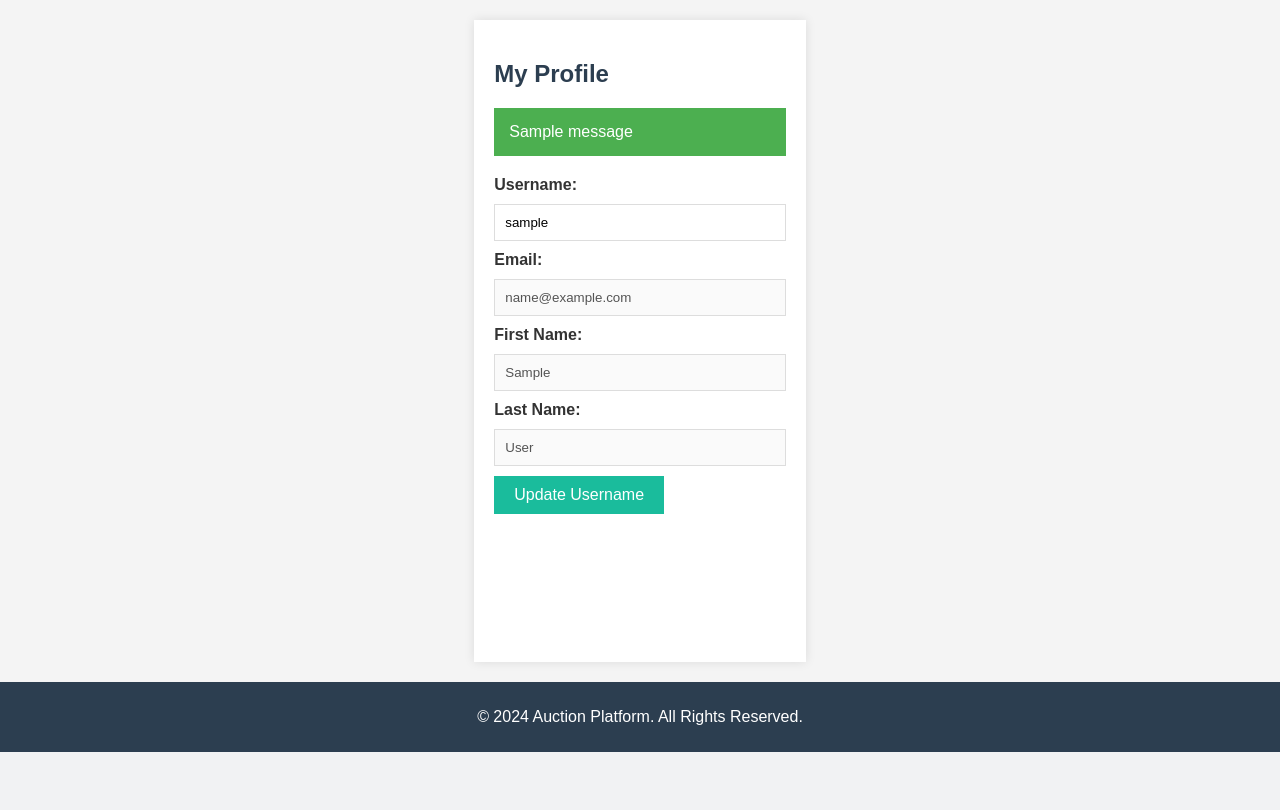
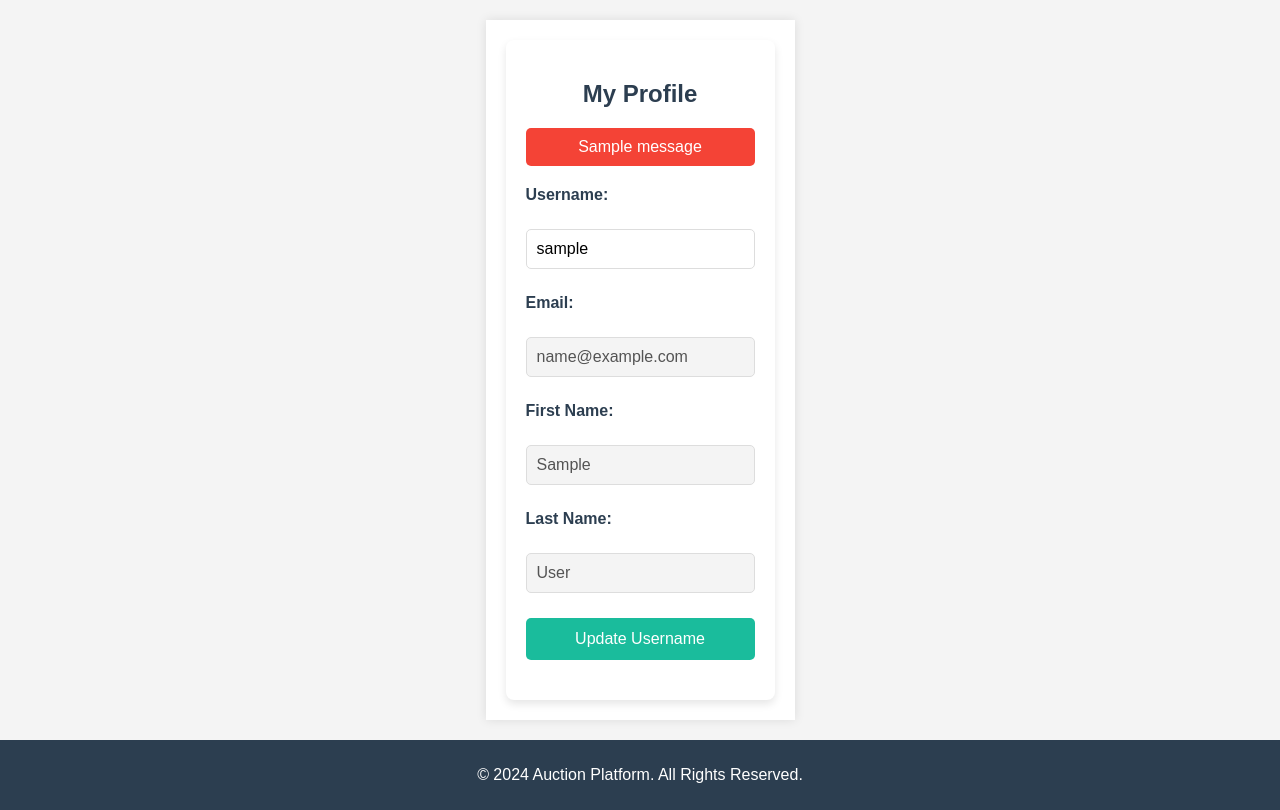
Before and after one commit to VismayaVU/online-auction-system, a Django app: template auction_platform/auction/templates/auction/my_profile.html in a window 1280 px wide. Shown: the part 48-858 px from the top of the page. Before the commit the page ends 800 px from the top, so only its background shows below. Run offline with Django 5.2, Linux system fonts and the light colour scheme; the template is opened without the code that fills it: most values are stand-ins (such as "Sample title", 1, 10 or a date in 2020); one stand-in notice (Sample message) is shown.

Commit message:
Finishing touches to my_profile.html

```diff
--- a/auction_platform/auction/templates/auction/my_profile.html
+++ b/auction_platform/auction/templates/auction/my_profile.html
@@ -1,28 +1,33 @@
 {% extends 'base.html' %}
 
 {% block content %}
-<h2>My Profile</h2>
+  <div style="max-width: 600px; margin: 0 auto; padding: 20px; background-color: #fff; border-radius: 8px; box-shadow: 0 4px 8px rgba(0, 0, 0, 0.1);">
+    <h2 style="text-align: center; color: #2c3e50; font-family: Arial, sans-serif;">My Profile</h2>
 
     {% if messages %}
       {% for message in messages %}
-    <div class="alert {{ message.tags }}">{{ message }}</div>
+        <div class="alert {{ message.tags }}" style="background-color: #f44336; color: white; padding: 10px; border-radius: 5px; margin-bottom: 20px; text-align: center;">
+          {{ message }}
+        </div>
       {% endfor %}
     {% endif %}
 
-<form method="post">
+    <form method="post" style="display: flex; flex-direction: column; gap: 15px;">
         {% csrf_token %}
-    <label>Username:</label>
-    <input type="text" name="username" value="{{ username }}" required><br>
 
-    <label>Email:</label>
-    <input type="text" value="{{ email }}" disabled><br>
+        <label for="username" style="font-weight: bold; color: #2c3e50;">Username:</label>
+        <input type="text" id="username" name="username" value="{{ username }}" required style="padding: 10px; font-size: 16px; border: 1px solid #ddd; border-radius: 5px;">
 
-    <label>First Name:</label>
-    <input type="text" value="{{ first_name }}" disabled><br>
+        <label for="email" style="font-weight: bold; color: #2c3e50;">Email:</label>
+        <input type="text" id="email" value="{{ email }}" disabled style="padding: 10px; font-size: 16px; border: 1px solid #ddd; border-radius: 5px; background-color: #f4f4f4;">
 
-    <label>Last Name:</label>
-    <input type="text" value="{{ last_name }}" disabled><br>
+        <label for="first_name" style="font-weight: bold; color: #2c3e50;">First Name:</label>
+        <input type="text" id="first_name" value="{{ first_name }}" disabled style="padding: 10px; font-size: 16px; border: 1px solid #ddd; border-radius: 5px; background-color: #f4f4f4;">
 
-    <button type="submit">Update Username</button>
+        <label for="last_name" style="font-weight: bold; color: #2c3e50;">Last Name:</label>
+        <input type="text" id="last_name" value="{{ last_name }}" disabled style="padding: 10px; font-size: 16px; border: 1px solid #ddd; border-radius: 5px; background-color: #f4f4f4;">
+
+        <button type="submit" style="background-color: #1abc9c; color: white; border: none; padding: 12px 20px; font-size: 16px; cursor: pointer; border-radius: 5px; transition: background-color 0.3s;">Update Username</button>
     </form>
+  </div>
 {% endblock %}
```
Lines whose indentation alone changed are shown as unchanged.
